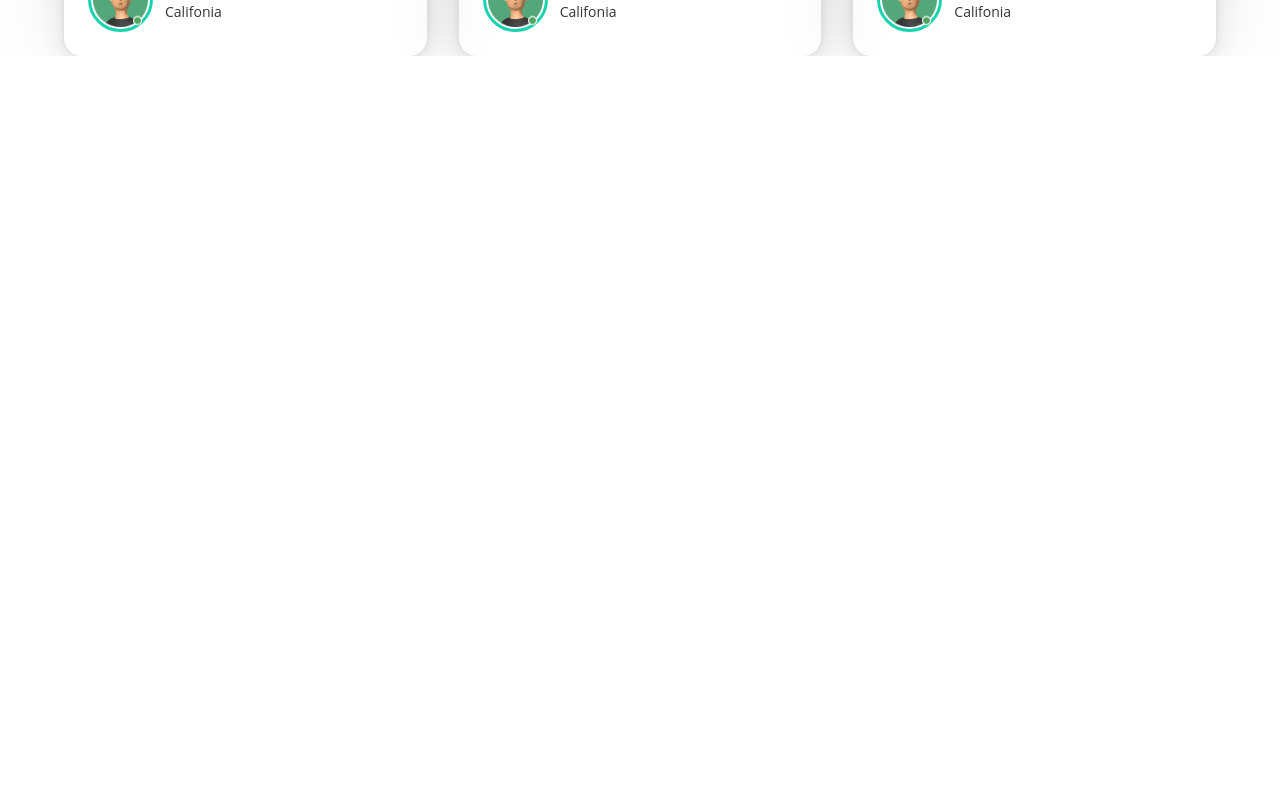
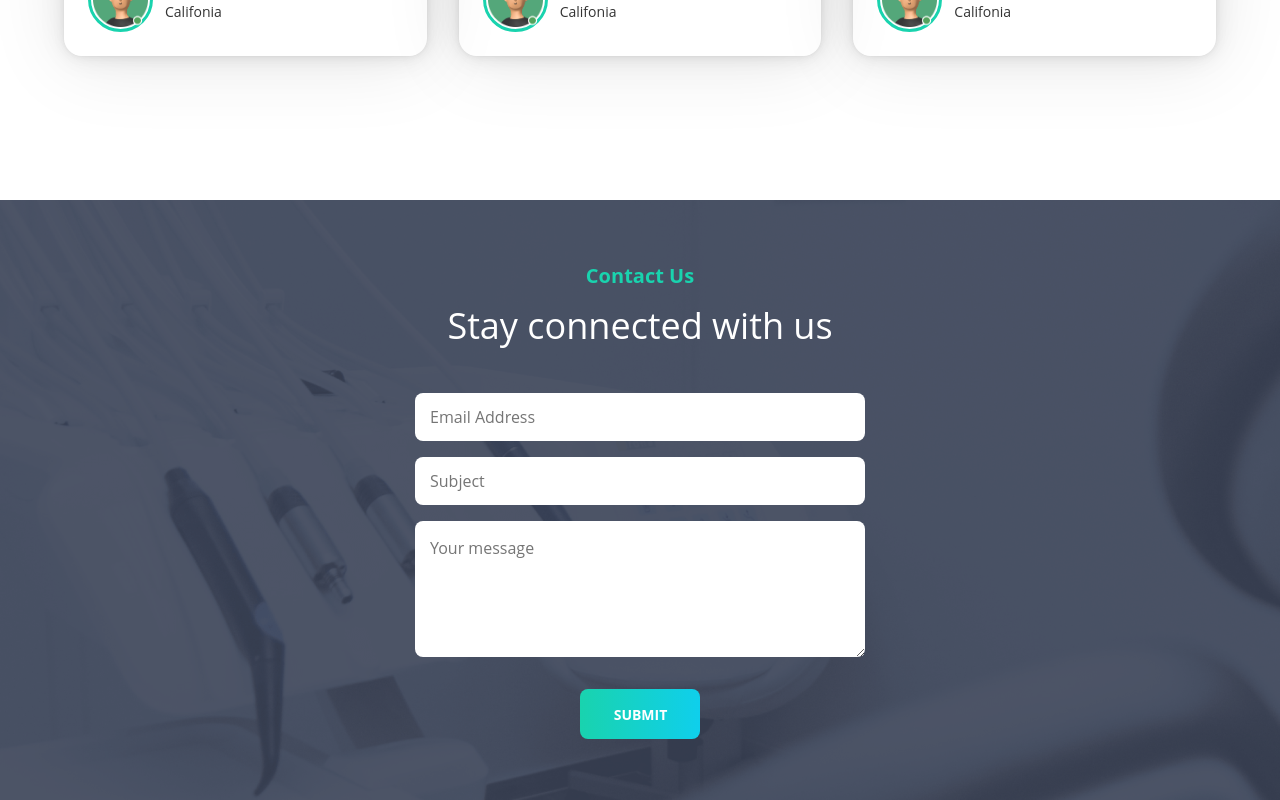
Before and after one commit to anjankarmakar10/doctors-portal-client, a React (Vite) app: page / in a window 1280 px wide. Shown: the part 4027-4827 px from the top of the page. Before the commit the page ends 4083 px from the top, so only its background shows below. Built offline with nearby package versions, Linux system fonts and the light colour scheme.

Commit message:
implement contact us section in home

```diff
--- a/src/pages/Home/Home.jsx
+++ b/src/pages/Home/Home.jsx
@@ -1,3 +1,4 @@
+import ContactUs from "./container/ContactUs/ContactUs";
 import DrAppointment from "./container/DrAppointment/DrAppointment";
 import Header from "./container/Header/Header";
 import Info from "./container/Info/Info";
@@ -14,6 +15,7 @@ const Home = () => {
       <Treatment />
       <DrAppointment />
       <Testimonials />
+      <ContactUs />
     </main>
   );
 };
--- /dev/null
+++ b/src/pages/Home/container/ContactUs/ContactUs.jsx
@@ -0,0 +1,92 @@
+import styled from "styled-components";
+import { images } from "../../../../constants";
+import Button from "../../../../components/Button/Button";
+import QUERIES from "../../../../constants/Queries";
+
+const ContactUs = () => {
+  return (
+    <Wrapper>
+      <div>
+        <h4>Contact Us</h4>
+        <p>Stay connected with us</p>
+      </div>
+      <Form>
+        <input type="email" placeholder="Email Address" />
+        <input type="text" placeholder="Subject" />
+        <textarea placeholder="Your message" cols="30" rows="10"></textarea>
+        <Button name={"Submit"} />
+      </Form>
+    </Wrapper>
+  );
+};
+
+const Wrapper = styled.div`
+  background-image: url(${images.appointment});
+  height: 600px;
+  text-align: center;
+  display: flex;
+  flex-direction: column;
+  justify-content: center;
+  align-items: center;
+  padding-inline: 1.5rem;
+
+  h4 {
+    font-size: 1.25rem;
+    color: var(--clr-green);
+    margin-bottom: 0.5rem;
+  }
+  p {
+    font-size: 2.25rem;
+    color: white;
+    margin-bottom: 2.5rem;
+  }
+`;
+
+const Form = styled.form`
+  width: min(450px, 100%);
+  display: flex;
+  flex-direction: column;
+  align-items: center;
+  gap: 1rem;
+  input {
+    width: 100%;
+    max-height: 48px;
+    padding: 15px;
+    @media ${QUERIES.tabletAndDown} {
+      padding: 12px;
+    }
+    border-radius: 8px;
+    outline: 0;
+    border: 0;
+    font-size: 1rem;
+    color: rgba(58, 66, 86, 0.7);
+    transition: outline 0.15s ease-in;
+    &:focus {
+      outline: 3px solid #0f81ec;
+    }
+  }
+  textarea {
+    width: 100%;
+    padding: 15px;
+    @media ${QUERIES.tabletAndDown} {
+      padding: 12px;
+    }
+    max-height: 136px;
+    border-radius: 8px;
+    outline: 0;
+    border: 0;
+    font-size: 1rem;
+    color: rgba(58, 66, 86, 0.7);
+    transition: outline 0.15s ease-in;
+    &:focus {
+      outline: 3px solid #0f81ec;
+    }
+  }
+
+  button {
+    width: 120px;
+    text-align: center;
+    margin-top: 1rem;
+  }
+`;
+export default ContactUs;
```
